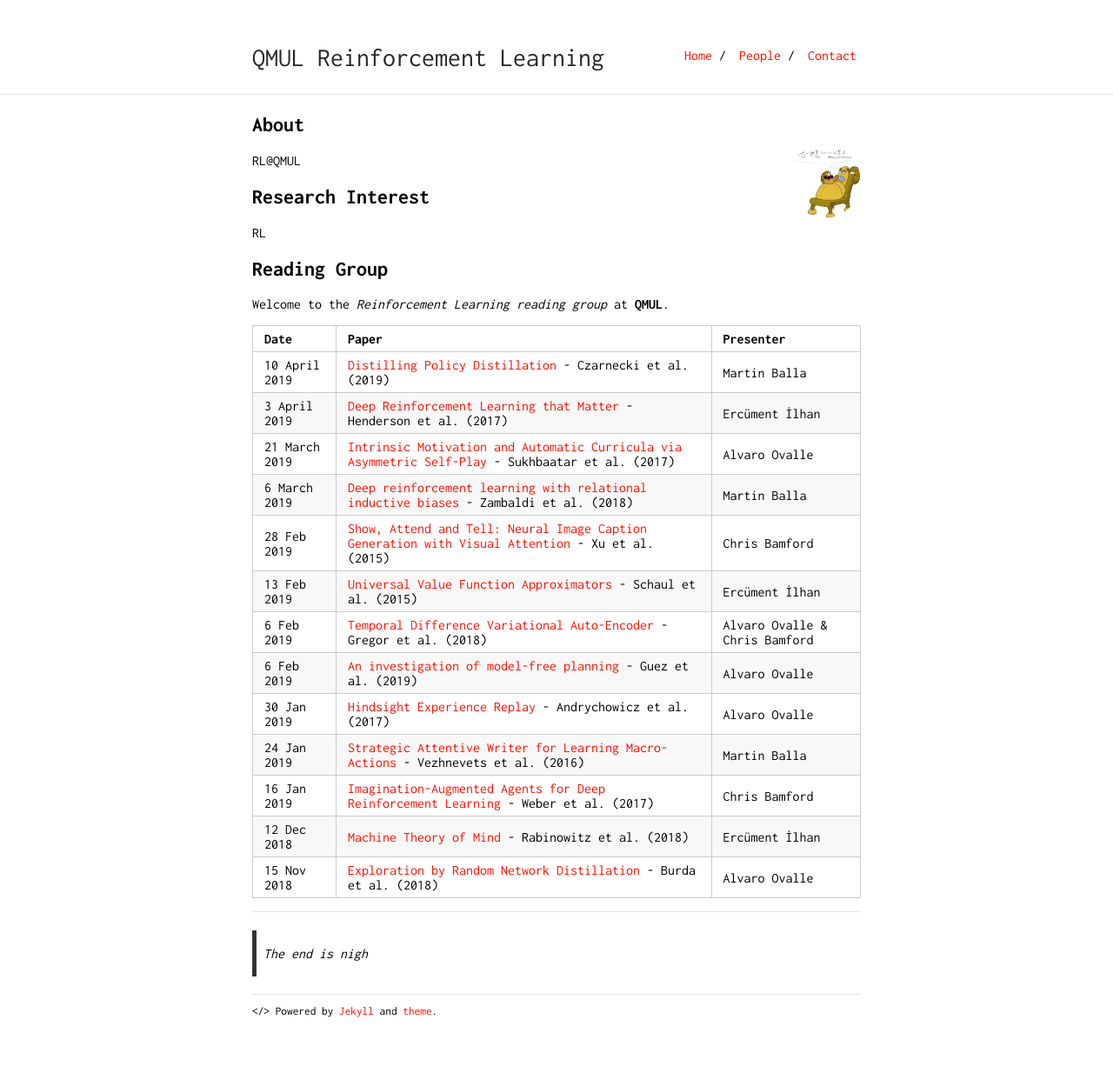
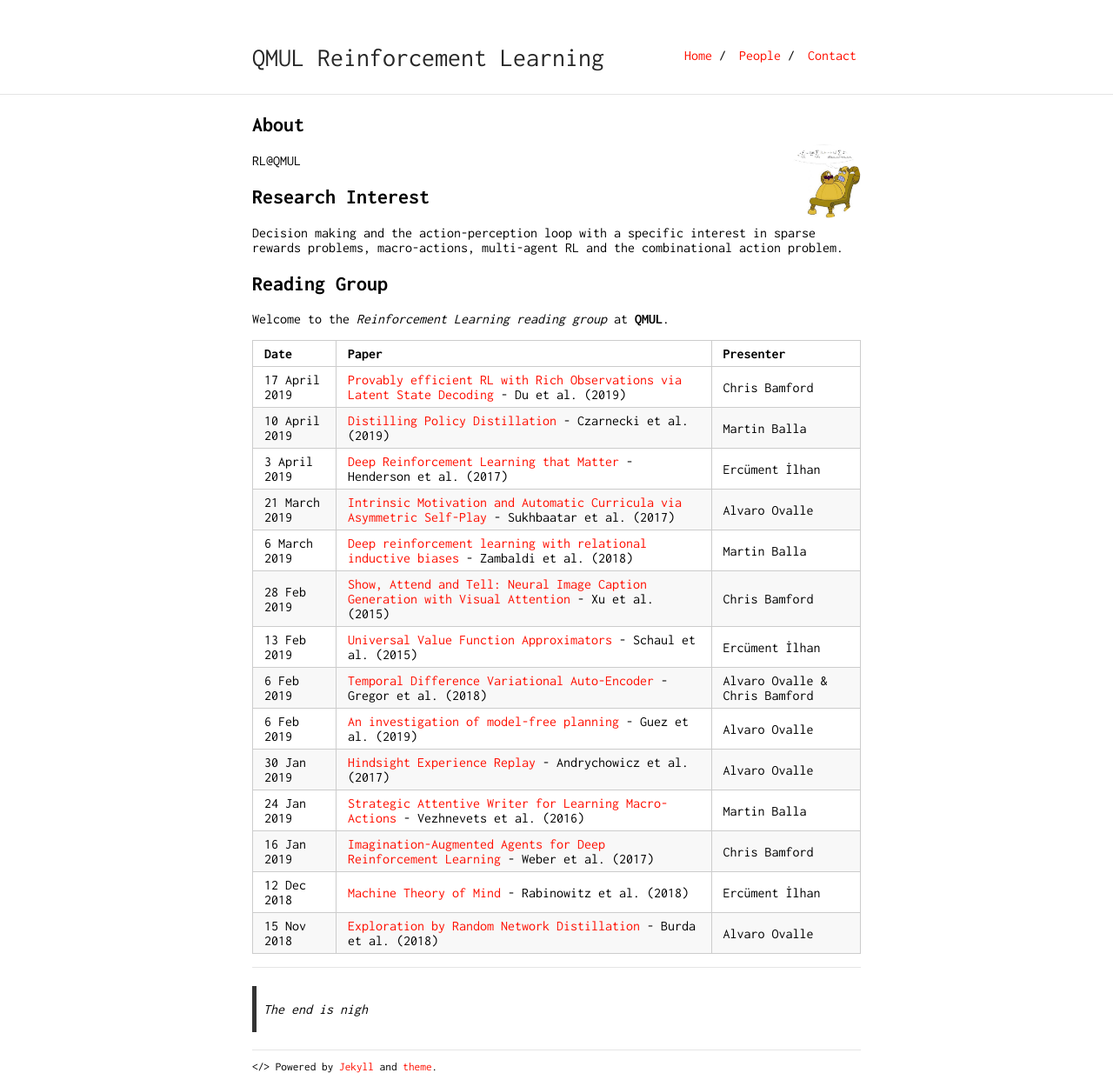
Before and after one commit to qmul-rl/qmul-rl.github.io, a Jekyll site: the page built from index.md, in a window 1280 px wide. Shown: the whole page at 87% size. Built offline with Jekyll 4.4.1, drawn with Linux system fonts in a browser that asks for light colours; our own code applies the rules of GitHub Pages for plain Markdown files; before the commit the page ends 1170 px from its top, so only the background shows below that.

Commit message:
added new meeting presented by bamford

```diff
--- a/index.md
+++ b/index.md
@@ -10,7 +10,7 @@ RL@QMUL
 
 ## Research Interest
 
-RL
+Decision making and the action-perception loop with a specific interest in sparse rewards problems, macro-actions, multi-agent RL and the combinational action problem.
 
 ## Reading Group
 
@@ -19,6 +19,7 @@ Welcome to the *Reinforcement Learning reading group* at **QMUL**.
 
 Date | Paper | Presenter
 -----|-------|--------
+17 April 2019 | [Provably efficient RL with Rich Observations via Latent State Decoding](https://arxiv.org/abs/1901.09018) - Du et al. (2019) | Chris Bamford
 10 April 2019 | [Distilling Policy Distillation](https://arxiv.org/abs/1902.02186) - Czarnecki et al. (2019) | Martin Balla
 3 April 2019 | [Deep Reinforcement Learning that Matter](https://arxiv.org/abs/1709.06560) - Henderson et al. (2017) | Ercüment İlhan
 21 March 2019 | [Intrinsic Motivation and Automatic Curricula via Asymmetric Self-Play](https://arxiv.org/abs/1703.05407) - Sukhbaatar et al. (2017) | Alvaro Ovalle
```
